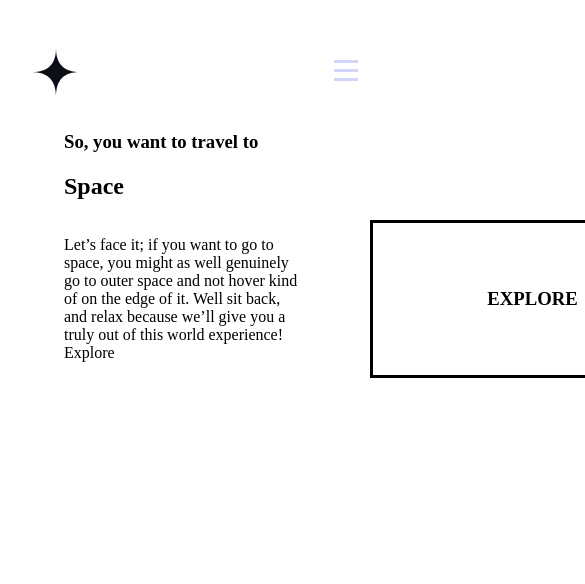
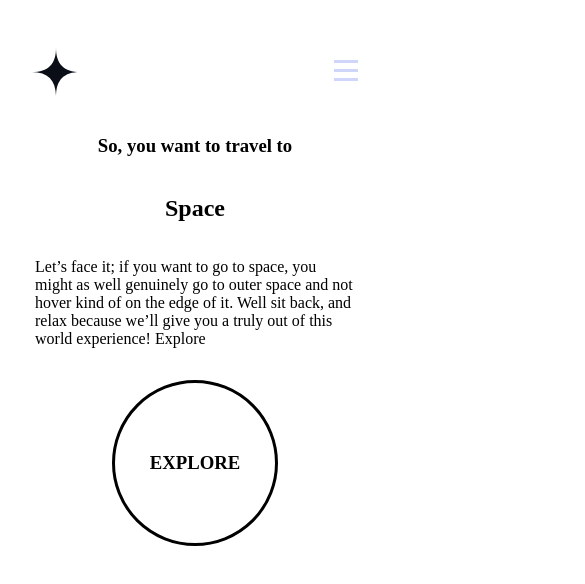
Before and after one commit to roc2246/space-exlopration_fem, a SvelteKit app: page / in a window 390 px wide. Shown: the top 584 px of the page, 585 px wide, since content can reach past the window. Built offline with nearby package versions, Linux system fonts and the light colour scheme.

Commit message:
Home layout is now mobile responsive

```diff
--- a/src/routes/+page.svelte
+++ b/src/routes/+page.svelte
@@ -5,10 +5,8 @@
 <section class="page-container" id="home-container">
 	<TopRow />
 	<main class="home-content">
-		<div class="home-content__heading">
-			<h3 class="home-content__heading--secondary">So, you want to travel to</h3>
-			<h1 class="home-content__heading--primary">Space</h1>
-		</div>
+		<h3 class="home-content__secondary-heading">So, you want to travel to</h3>
+		<h1 class="home-content__primary-heading">Space</h1>
 		<p class="home-content__main-text">
 			Let’s face it; if you want to go to space, you might as well genuinely go to outer space and
 			not hover kind of on the edge of it. Well sit back, and relax because we’ll give you a truly
@@ -25,22 +23,58 @@
 
 	.home-content {
 		display: grid;
-		grid-template-columns: max(15rem, 25%) max(2rem, 25%) auto;
+		grid-template-columns: max(15rem, 25%) max(2rem, 50%) 1fr;
 		margin-left: 2rem;
 		margin-right: 2rem;
-
+		margin-top: 10rem;
+		&__secondary-heading {
+			grid-row: 1;
+		}
+		&__primary-heading {
+			grid-row-start: 2;
+			grid-row-end: 3;
+		}
 		&__main-text {
-			grid-row: 2;
+			grid-row-start: 3;
+			grid-row-end: 4;
 		}
 		&__explore {
-			grid-column: 3;
-			grid-row: 2;
+			grid-column-start: 3;
+			grid-column-end: 4;
+			grid-row-start: 2;
+			grid-row-end: 4;
 
-			width: 20rem;
-			height: auto;
+			border-radius: 90%;
+			width: 10rem;
+			height: 10rem;
 			border: solid;
+
+			margin-top: 1rem;
+			margin-bottom: 1rem;
 
 			@include centerChild();
 		}
 	}
+
+	@media (max-width: $tablet) {
+		.home-content {
+			display: flex;
+			flex-direction: column;
+			align-items: center;
+			margin-top: 5rem;
+
+			&__main-text{
+				width:25rem;
+			}
+		}
+	}
+	@media (max-width: $mobile) {
+		.home-content {
+			margin-top: .25rem;
+
+			&__main-text{
+				width: 20rem;
+			}
+		}
+	}
 </style>
```
